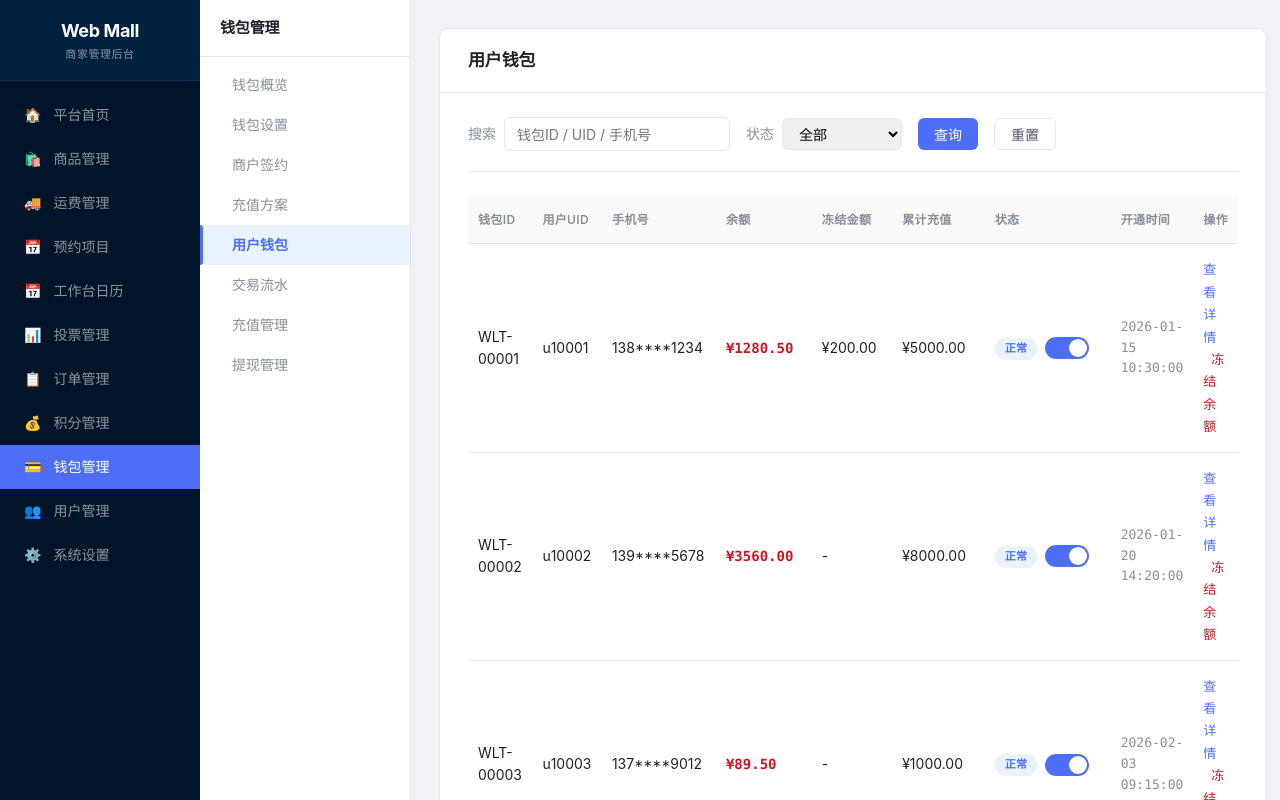
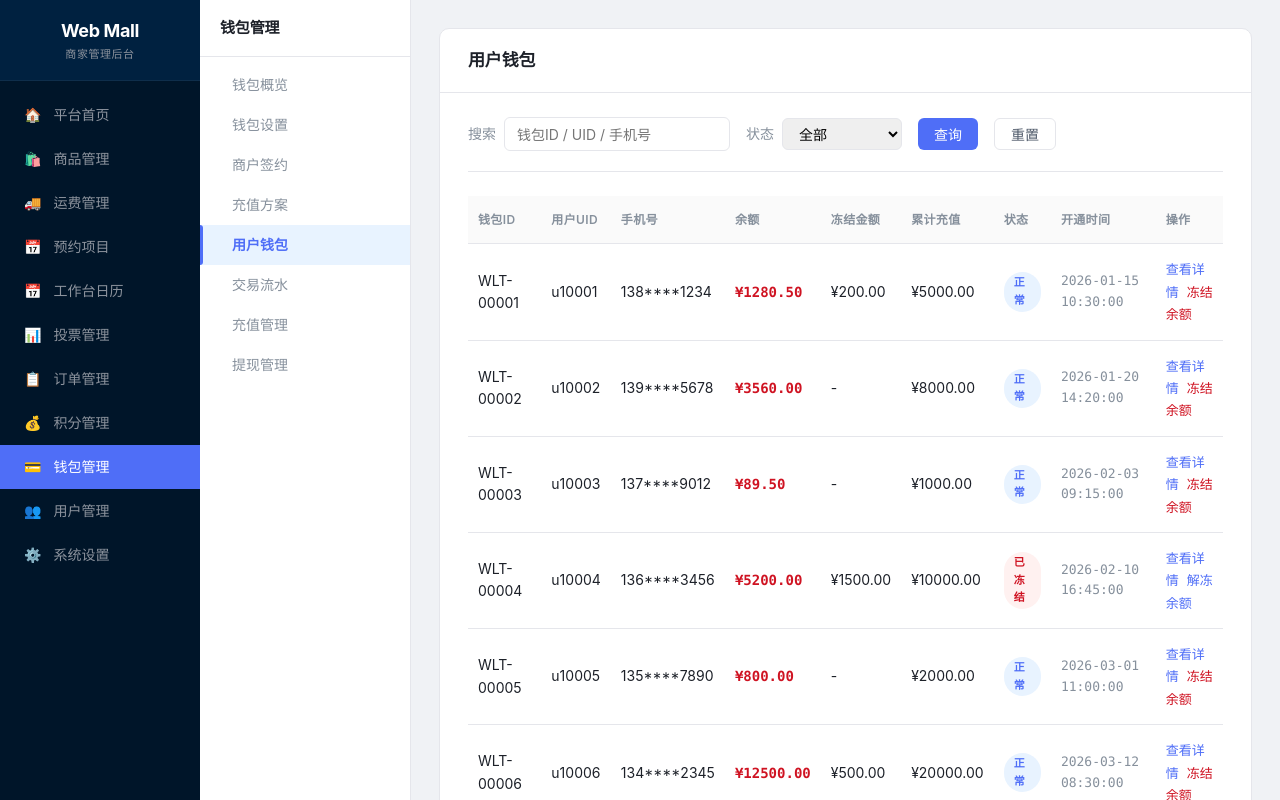
Before and after one commit to wu-pengbo/web_mall, a Vue app: page /wallet in a window 1280 px wide. Both pictures are taken after a click on the element "用户钱包". Shown: the top 800 px of the page. Built offline with nearby package versions, Linux system fonts and the light colour scheme; the HTML template or start-up script is replaced by a standard one.

Commit message:
refactor: 操作列保留冻结余额，状态列纯文本，钱包冻结移至模态状态卡片

```diff
--- a/src/views/UserWallet.vue
+++ b/src/views/UserWallet.vue
@@ -1772,7 +1772,7 @@ const openSettlementFlow = (item: MerchantSign) => {
                 <td class="price-text">¥{{ w.balance.toFixed(2) }}</td>
                 <td>{{ w.frozenAmount > 0 ? '¥' + w.frozenAmount.toFixed(2) : '-' }}</td>
                 <td>¥{{ w.totalRecharge.toFixed(2) }}</td>
-                <td style="white-space: nowrap;"><span class="status-tag" :class="w.status" style="margin-right: 8px;">{{ w.status === 'normal' ? '正常' : '已冻结' }}</span><label class="toggle-switch" style="vertical-align: middle;" :title="w.status === 'normal' ? '冻结钱包' : '解冻钱包'"><input type="checkbox" :checked="w.status === 'normal'" @click.prevent="w.status === 'normal' ? freezeWallet(w) : unfreezeWallet(w)" /><span class="toggle-slider"></span></label></td>
+                <td><span class="status-tag" :class="w.status">{{ w.status === 'normal' ? '正常' : '已冻结' }}</span></td>
                 <td class="time-text">{{ w.openTime }}</td>
                 <td>
                   <span class="action-link primary" @click="showUserFlow(w)">查看详情</span>
@@ -2360,7 +2360,7 @@ const openSettlementFlow = (item: MerchantSign) => {
             </div>
             <div style="flex: 1; background: #F7F8FA; border: 1px solid #E5E6EB; border-radius: 8px; padding: 14px 16px;">
               <div style="font-size: 12px; color: #86909C; margin-bottom: 6px; letter-spacing: 0.03em;">状态</div>
-              <div><span :class="'status-badge ' + (userFlowWallet.status === 'normal' ? 'on' : 'off')" style="font-size: 12px; padding: 2px 10px; border-radius: 12px;">{{ userFlowWallet.status === 'normal' ? '正常' : '已冻结' }}</span></div>
+              <div><span :class="'status-badge ' + (userFlowWallet.status === 'normal' ? 'on' : 'off')" style="font-size: 12px; padding: 2px 10px; border-radius: 12px;">{{ userFlowWallet.status === 'normal' ? '正常' : '已冻结' }}</span> <label class="toggle-switch" style="vertical-align: middle; margin-left: 8px;" :title="userFlowWallet.status === 'normal' ? '冻结钱包' : '解冻钱包'"><input type="checkbox" :checked="userFlowWallet.status === 'normal'" @click.prevent="userFlowWallet.status === 'normal' ? freezeWallet(userFlowWallet) : unfreezeWallet(userFlowWallet)" /><span class="toggle-slider"></span></label></div>
             </div>
           </div>
           <div class="segmented-control" style="margin-top: 16px">
```
